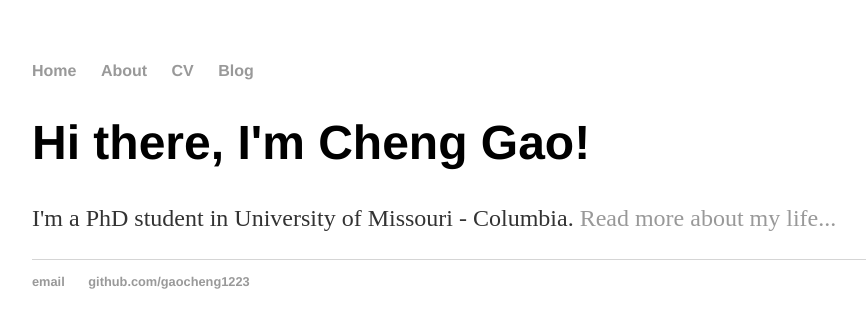
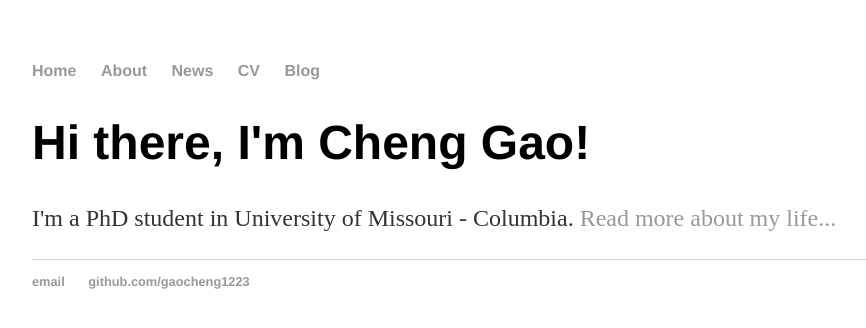
Before and after one commit to gaocheng1994/gaocheng1223.github.io, a Jekyll site: the page built from index.html, in a window 1280 px wide. Shown: the top 328 px of the page, without its empty margins (160-1026 px from the left). Built offline with Jekyll 4.4.1, drawn with Linux system fonts in a browser that asks for light colours.

Commit message:
Update default.html

```diff
--- a/_layouts/default.html
+++ b/_layouts/default.html
@@ -12,9 +12,10 @@
     <nav>
 <ul>
 <li><a href="/">Home</a></li>
-<li><a href="/about">About</a></li>
-<li><a href="/cv">CV</a></li>
-<li><a href="/blog">Blog</a></li>
+<li><a href="/About">About</a></li>
+<li><a href="/News">News</a></li>
+<li><a href="/CV">CV</a></li>
+<li><a href="/Blog">Blog</a></li>
 </ul>
     </nav>
 <div class="container">
```
